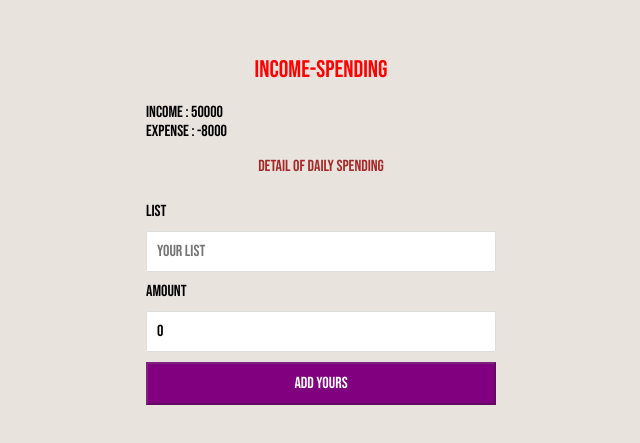
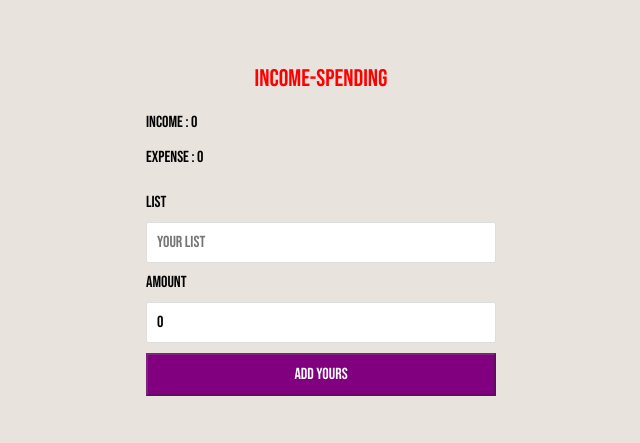
Before and after one commit to Yothin-H/react_basic, a React (Create React App) app in the folder react-basic/: page / in a window 1280 px wide. Shown: the part 165-608 px from the top of the page, without its empty margins (319-959 px from the left). Built offline with nearby package versions, Linux system fonts and the light colour scheme.

Commit message:
Calculation of Income and Expense

```diff
--- a/react-basic/src/App.js
+++ b/react-basic/src/App.js
@@ -2,43 +2,61 @@
 import Transaction from './components/Transaction';
 import FormComponent from './components/FormComponent';
 import { v4 as uuidv4 } from 'uuid';
-import { useState } from 'react';
+import { useState, useEffect } from 'react';
 import DataContext from './data/DataContext';
 import ReportComponent from './components/ReportComponent';
 
 
 // inline css
 const Title =()=> <h1 style={{color:'red',textAlign:'center'}}>Income-Spending</h1>
-const Description =()=>{
-  const design ={color:'brown',textAlign:'center'}
-  return(
-    <p style={design}>Detail of daily spending</p>
-  );
-}
+// const Description =()=>{
+//   const design ={color:'brown',textAlign:'center'}
+//   return(
+//     <p style={design}>Detail of daily spending</p>
+//   );
+// }
 
 
 
 
 function App() {
-  const initData=[]
+  const initData=[
+    // {id:1,title:'Hospital' ,amount:-2000},
+    // {id:2,title:'Salary' ,amount:50000},
+    // {id:3,title:'Transportation' ,amount:-30},
+    // {id:4,title:'Assurance' ,amount:-3000}
+  ]
+  const [items,setItems]=useState(initData)
 
-  const [items,setItems]=useState(initData)
+  //calculate
+  const[reportIncome,setReportIncome]=useState(0)
+  const[reportExpense,setReportExpense]=useState(0)
+
   const onAddNewItem=(newItem)=>{
-    setItems((prevItem)=>{
-      return [newItem,...prevItem]
+    setItems((prev2Item)=>{
+      return [newItem,...prev2Item]
     })
   }
+
+  useEffect(()=>{
+    const amounts=items.map(items=>items.amount)
+    const income = amounts.filter(element=>element>0).reduce((total,element)=>total+=element,0)
+    const expense = amounts.filter(element=>element<0).reduce((total,element)=>total+=element,0)*-1
+    setReportIncome(income)
+    setReportExpense(expense)
+  },[items,reportIncome,reportExpense])
+
   return (
     <DataContext.Provider value={
       {
-        income : 50000,
-        expense : -8000
+        income : reportIncome,
+        expense : reportExpense
       }
     }>
       <section className='container'>
         <Title/>
         <ReportComponent/>
-        <Description/>
+        {/* <Description/> */}
         <FormComponent onAddItem={onAddNewItem}/>
         <Transaction items={items}/>
     </section>
--- a/react-basic/src/components/ReportComponent.js
+++ b/react-basic/src/components/ReportComponent.js
@@ -7,7 +7,8 @@
     const {income, expense} = useContext(DataContext)
     return (
       <div>
-        <p>Income : {income} <br/>Expense : {expense}</p>
+        <p>Income : {income}</p>
+        <p>Expense : {expense}</p>
       </div>
     );
   }
```
